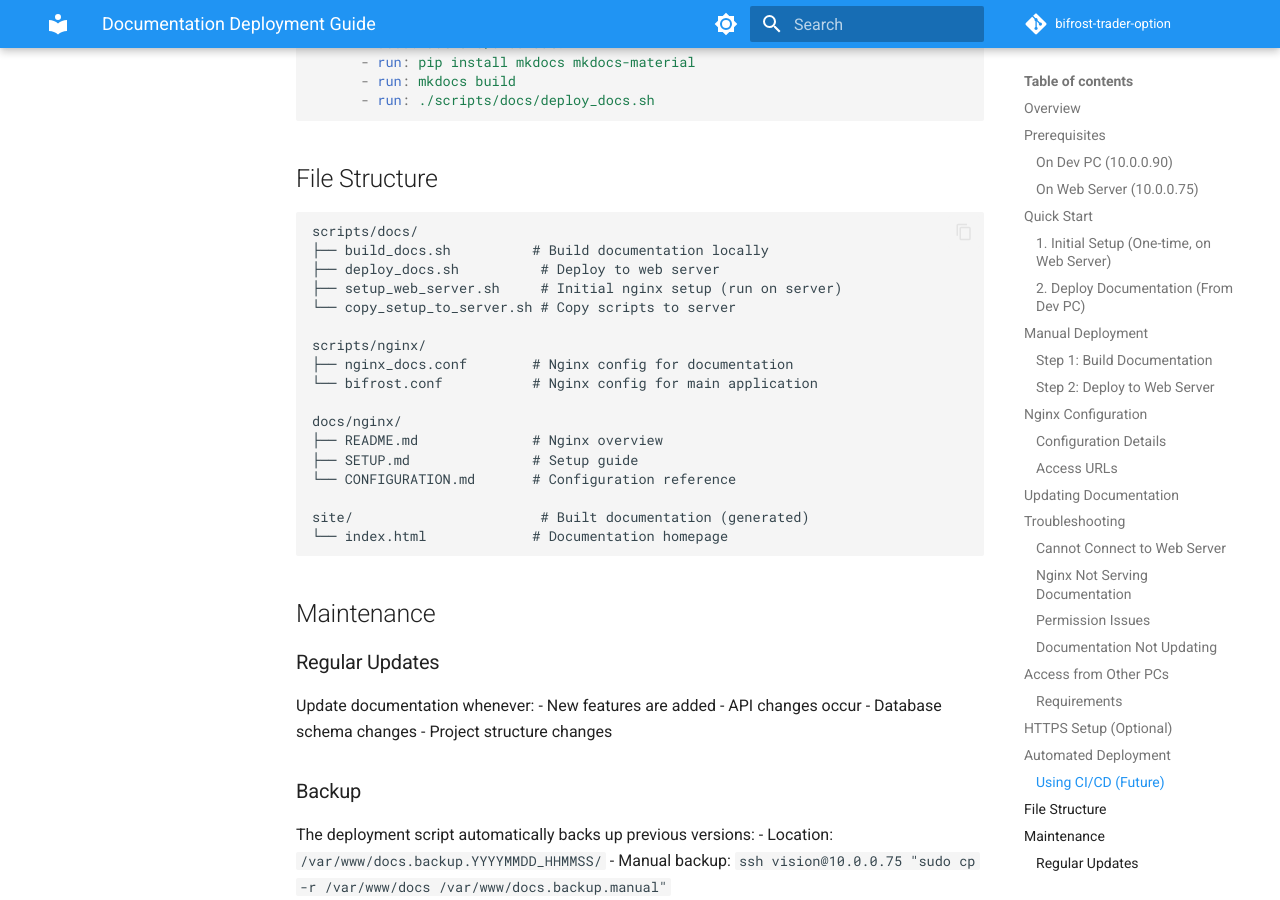
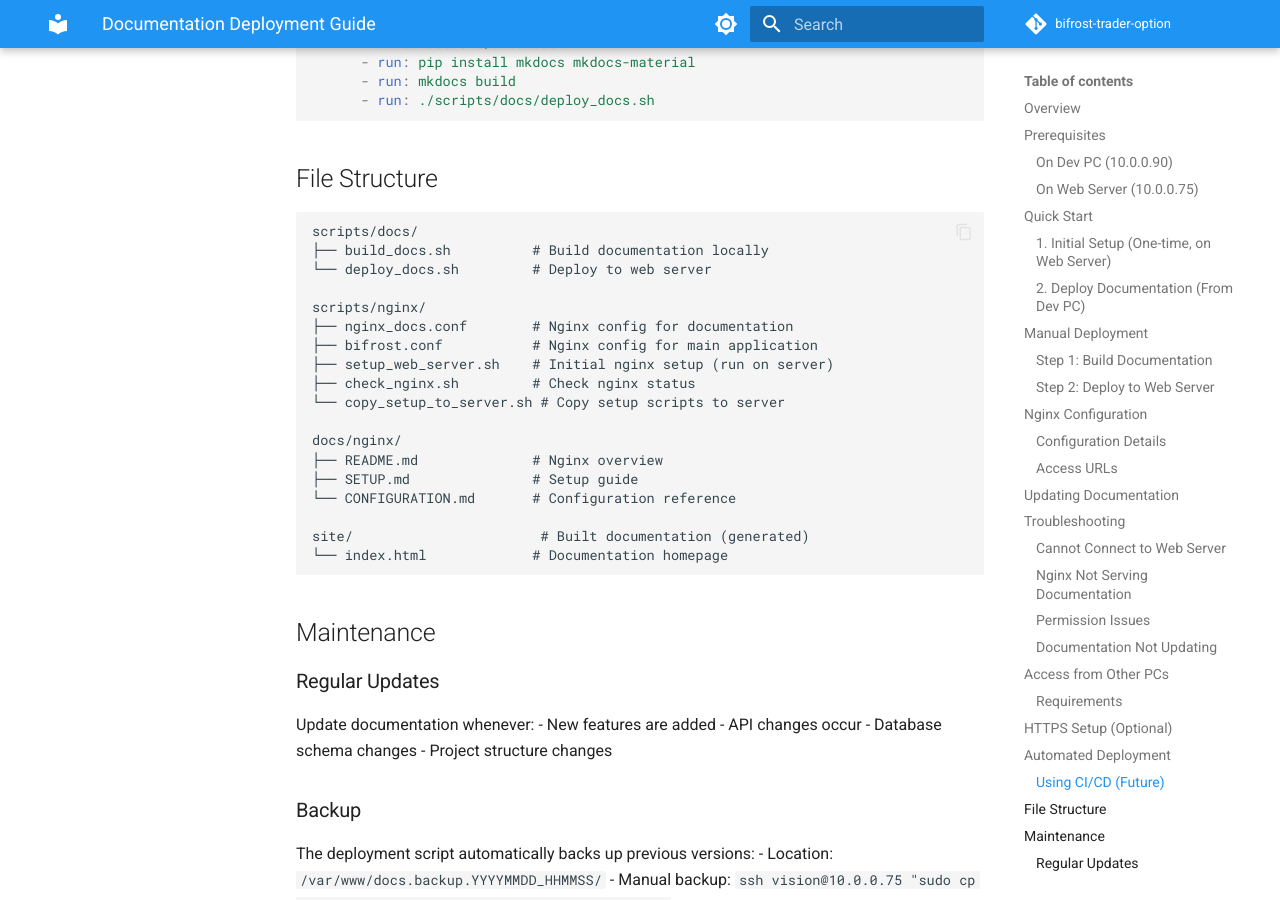
Before and after one commit to weitingzhao/bifrost-trader-option, an MkDocs documentation site: the page built from docs/DEPLOYMENT.md, in a window 1280 px wide and 900 px high, scrolled down 5096 px. Built offline with MkDocs 1.6.1 and Material for MkDocs 9.7.7, drawn with Linux system fonts in a browser that asks for light colours; comment, search, counter and statistics services are not loaded; the version menu is left out; some of the changed text lies outside the part shown.

Commit message:
Consolidate docs deployment and move nginx setup to scripts/nginx/
- Simplified deploy_docs.sh to only build and deploy docs
- Removed copy_setup_to_server.sh from scripts/docs/
- Moved setup_web_server.sh to scripts/nginx/
- Moved check_nginx.sh to scripts/nginx/
- Created scripts/nginx/copy_setup_to_server.sh for nginx setup
- Updated all references in documentation
- Clear separation: docs scripts handle deployment, nginx scripts handle setup

````diff
--- a/docs/DEPLOYMENT.md
+++ b/docs/DEPLOYMENT.md
@@ -22,15 +22,15 @@ The documentation is built locally and deployed to the web server where it's ser
 
 ### 1. Initial Setup (One-time, on Web Server)
 
-**Step 1: Copy scripts to web server**
+**Step 1: Copy nginx setup scripts to web server**
 
 From your dev PC (10.0.0.90):
 
 ```bash
-./scripts/docs/copy_setup_to_server.sh
+./scripts/nginx/copy_setup_to_server.sh
 ```
 
-This copies the setup scripts to the web server.
+This copies the nginx setup scripts to the web server.
 
 **Step 2: Check nginx status (optional)**
 
@@ -38,7 +38,7 @@ SSH into the web server and check if nginx exists:
 
 ```bash
 ssh vision@10.0.0.75
-~/bifrost-scripts/docs/check_nginx.sh
+~/bifrost-scripts/nginx/check_nginx.sh
 ```
 
 This will show:
@@ -57,7 +57,7 @@ The setup script will automatically:
 
 ```bash
 ssh vision@10.0.0.75
-sudo ~/bifrost-scripts/docs/setup_web_server.sh
+sudo ~/bifrost-scripts/nginx/setup_web_server.sh
 ```
 
 **Note**: The script will prompt for confirmation before removing existing nginx.
@@ -238,13 +238,14 @@ jobs:
 ```
 scripts/docs/
 ├── build_docs.sh          # Build documentation locally
-├── deploy_docs.sh          # Deploy to web server
-├── setup_web_server.sh     # Initial nginx setup (run on server)
-└── copy_setup_to_server.sh # Copy scripts to server
+└── deploy_docs.sh         # Deploy to web server
 
 scripts/nginx/
 ├── nginx_docs.conf        # Nginx config for documentation
-└── bifrost.conf           # Nginx config for main application
+├── bifrost.conf           # Nginx config for main application
+├── setup_web_server.sh    # Initial nginx setup (run on server)
+├── check_nginx.sh         # Check nginx status
+└── copy_setup_to_server.sh # Copy setup scripts to server
 
 docs/nginx/
 ├── README.md              # Nginx overview
````
Also changed, not shown: docs/nginx/README.md (+4 -4 lines), docs/nginx/SETUP.md (+4 -4 lines), 5 other files.
